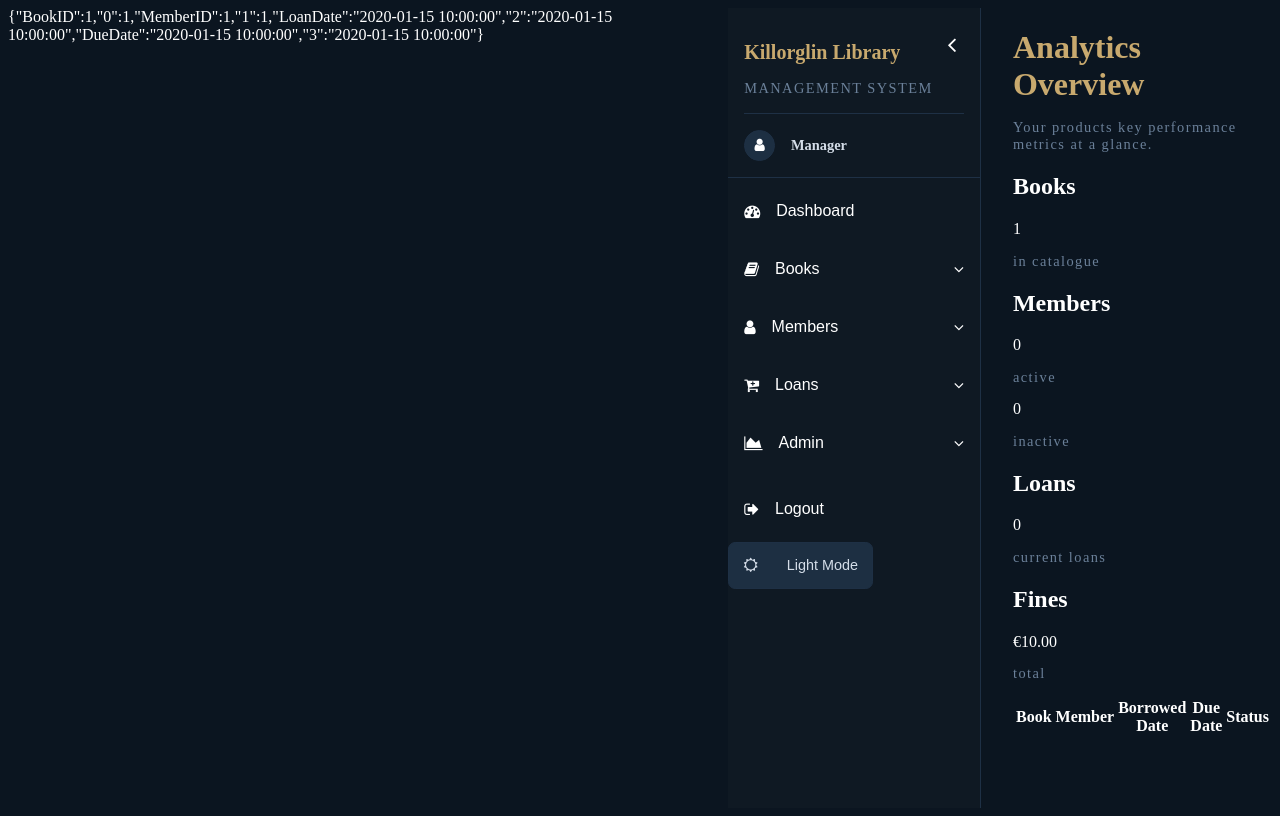
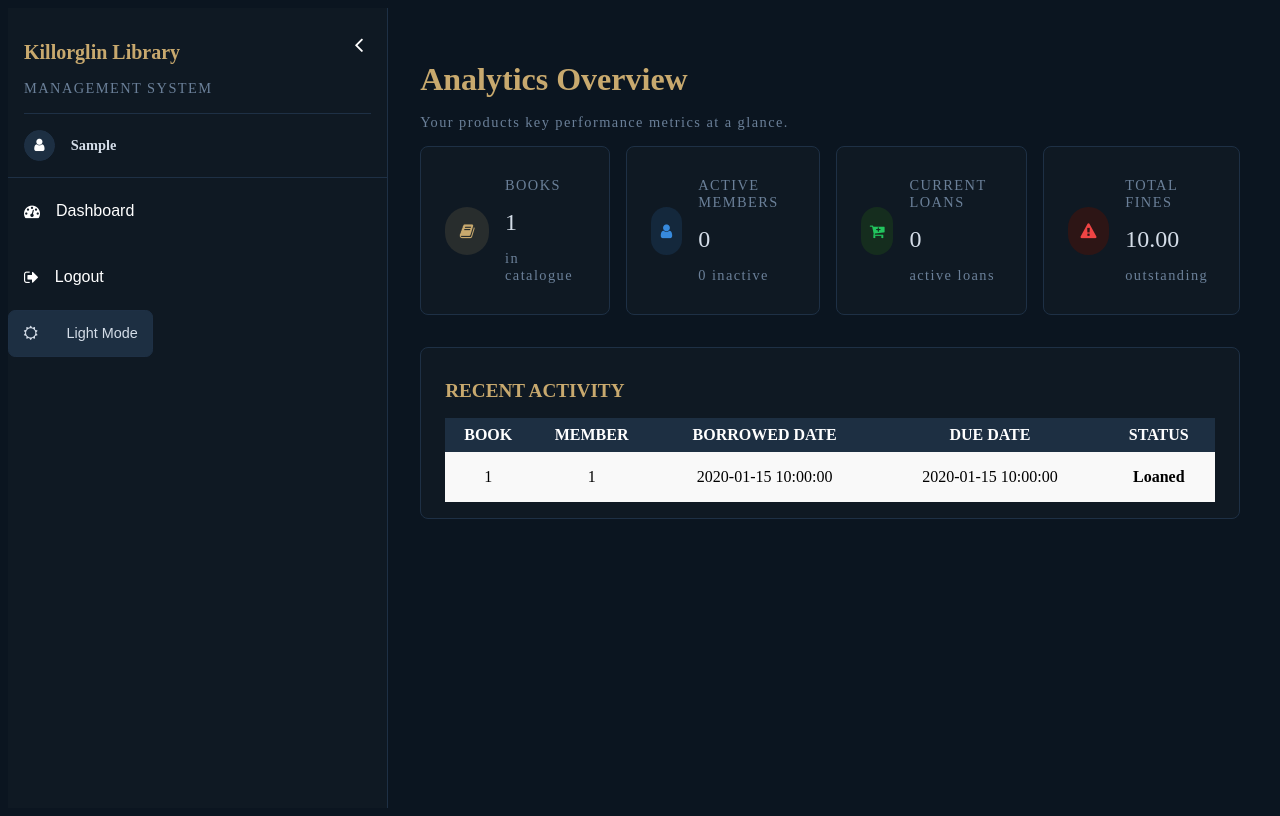
Before and after one commit to dan-1379/LibrarySYS-PHP, a PHP site: page / in a window 1280 px wide. Run offline with PHP 8.4, Linux system fonts and the light colour scheme; the visitor is signed in with stand-in values (Sample User, id 1); tables that the repository leaves empty or names only in its code hold one stand-in row (values such as "Sample post"); lists and menus that the app fills with data are empty.

Commit message:
Updates
Removed graph from dashboard, added styling.

Completed user authentication with passwords in a database. A users table will be required with pre-populated data.

```diff
--- a/addBook.php
+++ b/addBook.php
@@ -35,6 +35,7 @@
 <body>
     <?php include_once("inc/navMenu.php"); ?>
 
+    <main class="main">
         <div class="formContainer">
             <h2>Add Book</h2>
             <p>Killorglin Library System</p>
@@ -160,5 +161,6 @@
                 <input type="submit" value="Add Book" name="submitBookDetails">
             </form>
         </div>
+    </main>
 </body>
 </html>
--- /dev/null
+++ b/class/AuthenticationValidator.php
@@ -0,0 +1,31 @@
+<?php
+    class AuthenticationValidator {
+        public static function isValidUsername($username) : string {
+            if (empty($username)) {
+                return "Username must be entered.";
+            }
+
+            $pattern = '/^[a-zA-Z]+$/';
+
+            if (!preg_match($pattern, $username)) {
+                return "Username must only be uppercase or lowercase letters.";
+            }
+
+            return "valid";
+        }
+
+        public static function isValidPassword($password) : string {
+            if (empty($password)) {
+                return "Password must be entered.";
+            }
+
+            $pattern = "/^[a-zA-Z0-9!@$]+$/";
+
+            if (!preg_match($pattern, $password)) {
+                return "Password must only be uppercase or lowercase letters.";
+            }
+
+            return "valid";
+        }
+    }
+?>
--- a/class/FineRepository.php
+++ b/class/FineRepository.php
@@ -152,6 +152,10 @@
                 $dueDate = new DateTime($row['DueDate']);
                 $today = new DateTime();
 
+                if ($today <= $dueDate) {
+                    return 0;
+                }
+
                 // https://www.php.net/manual/en/datetime.diff.php
                 return (int) $today->diff($dueDate)->days;
 
--- a/class/LoanRepository.php
+++ b/class/LoanRepository.php
@@ -245,47 +245,14 @@
             }
         }
 
-        public function getLoanTotalByMonth() : array {
-            try {
-                $sql = "SELECT MONTH(LoanDate) AS loanMonth,
-                        COUNT(*) AS totalLoan
-                        FROM Loans
-                        WHERE YEAR(LoanDate) = YEAR(CURDATE())
-                        GROUP BY MONTH(LoanDate)
-                        ORDER BY loanMonth ASC";
-
-                $stmt = $this->pdo->prepare($sql);
-                $stmt->execute();
-
-                $rows = $stmt->fetchAll(PDO::FETCH_ASSOC);
-                $loans = [];
-
-                foreach($rows as $row) {
-                    echo json_encode($row);
-
-                    // https://www.w3schools.com/php/func_date_mktime.asp
-                    $timestamp = mktime(0, 0, 0, $row['loanMonth'], 1, date('Y')) * 1000;
-
-                     echo date('Y-m-d', $timestamp / 1000) . "<br>";
-
-                    $loans[] = array(
-                        "x" => $timestamp,
-                        "y" => (int)$row['totalLoan']
-                    );
-                }
-
-                return $loans;
-            } catch(Exception $e) {
-                throw $e;
-            }
-        }
-
         public function getRecentLoans() : array {
-            $sql = "SELECT b.BookID, m.MemberID, l.LoanDate, l.DueDate
+            $sql = "SELECT b.BookID, m.MemberID, l.LoanDate, l.DueDate, li.ReturnDate
                     FROM Loans l
                     JOIN LoanItems li ON l.LoanID = li.LoanID
                     JOIN Books b ON li.BookID = b.BookID
-                    JOIN Members m ON l.MemberID = m.MemberID";
+                    JOIN Members m ON l.MemberID = m.MemberID
+                    ORDER BY l.LoanDate DESC
+                    LIMIT 5";
 
             $stmt = $this->pdo->prepare($sql);
             $stmt->execute();
@@ -294,12 +261,12 @@
             $loans = [];
 
             foreach($rows as $row) {
-                echo json_encode($row);
                 $loans[] = array(
                     "book" => $row["BookID"],
                     "member" => $row["MemberID"],
                     "loanDate" => $row["LoanDate"],
-                    "dueDate" => $row["DueDate"]
+                    "dueDate" => $row["DueDate"],
+                    "returnDate" => $row["ReturnDate"]
                 );
             }
 
--- a/config/config.php
+++ b/config/config.php
@@ -1,4 +1,6 @@
 <?php
+    session_start();
+
     // Configuration files required
     require_once("db.php");
 
@@ -12,18 +14,27 @@
     require_once("class/MemberRepository.php");
     require_once("class/FineRepository.php");
     require_once("class/LoanRepository.php");
+    require_once("class/AuthenticationRepository.php");
 
     require_once("class/LibraryService.php");
 
     require_once("class/BookValidator.php");
     require_once("class/MemberValidator.php");
+    require_once("class/AuthenticationValidator.php");
 
-    session_start();
-    $_SESSION['username'] = "manager"; // librarian, reception, manager are valid users
+    $publicPage = ['login.php'];
+
+    $currentPage = basename($_SERVER['PHP_SELF']);
+    // full path of file being run stripped by basename down to file name
+
+    if (!in_array($currentPage, $publicPage) && !isset($_SESSION['username'])) {
+        header("Location: login.php");
+        exit();
+    }
 
     function validateRoleForPage(array $validRole) {
         if (!in_array($_SESSION['username'], $validRole)) {
-            header("Location:index.php");
+            header("Location: index.php");
             exit();
         }
     }
@@ -36,6 +47,7 @@
     $memberRepository = new MemberRepository($pdo);
     $loanRepository = new LoanRepository($pdo);
     $fineRepository = new FineRepository($pdo);
+    $authRepository = new AuthenticationRepository($pdo);
 
-    $libraryService = new LibraryService($bookRepository,$memberRepository, $loanRepository, $fineRepository);
+    $libraryService = new LibraryService($bookRepository,$memberRepository, $loanRepository, $fineRepository, $authRepository);
 ?>
--- a/config/db.php
+++ b/config/db.php
@@ -1,5 +1,5 @@
 <?php
-    $pdo = new PDO('mysql:host=localhost;dbname=LibrarySYS;charset=utf8', 'root', '');
-    // $pdo = new PDO('mysql:host=127.0.0.1;dbname=LibrarySYS;charset=utf8', 'root', '');
+    // $pdo = new PDO('mysql:host=localhost;dbname=LibrarySYS;charset=utf8', 'root', '');
+    $pdo = new PDO('mysql:host=127.0.0.1;dbname=LibrarySYS;charset=utf8', 'root', '');
     $pdo->setAttribute(PDO::ATTR_ERRMODE, PDO::ERRMODE_EXCEPTION);
 ?>
--- a/inc/navMenu.php
+++ b/inc/navMenu.php
@@ -8,6 +8,13 @@
  * Accessed: 09/03/26
  * Modified: No modifications made. Using icons.
 -->
+
+<?php
+    if (!isset($_SESSION['username'])) {
+        header("Location: login.php");
+        exit();
+    }
+?>
 
 <!DOCTYPE html>
 <html lang="en">
@@ -121,7 +128,7 @@
             <div class="divider"></div>
 
             <div class="menuItem">
-                <button>
+                <button onclick="logout" id="logoutButton">
                     <div class="menuItem-name">
                         <i class="fa fa-sign-out"></i>
                         <span>Logout</span>
@@ -139,5 +146,13 @@
     </aside>
 
     <script src="public/js/script.js" defer></script>
+
+    <script>
+        const logout = document.getElementById("logoutButton");
+
+        logout.addEventListener("click", function() {
+            window.location.href = "logout.php";
+        })
+    </script>
 </body>
 </html>
--- a/index.php
+++ b/index.php
@@ -1,4 +1,7 @@
 <?php
+    ini_set('display_errors', 1);
+    error_reporting(E_ALL);
+
     require_once("config/config.php");
     $totalBooks = $libraryService->getTotalBooks();
 
@@ -19,6 +22,7 @@
     <meta name="viewport" content="width=device-width, initial-scale=1.0">
     <title>Document</title>
     <link rel="stylesheet" href="style.css">
+    <link rel="stylesheet" href="https://cdnjs.cloudflare.com/ajax/libs/font-awesome/4.7.0/css/font-awesome.min.css">
 </head>
 <body>
     <?php include_once("inc/navMenu.php"); ?>
@@ -28,40 +32,58 @@
         <p>Your products key performance metrics at a glance.</p>
 
         <div class="dataContainer">
-            <div class="chartContainer">
-
-            </div>
-
             <div class="totalsContainer">
                 <div class="totalInfo">
-                    <h2>Books</h2>
-                    <span><?php echo $totalBooks; ?></span>
-                    <p>in catalogue</p>
+                    <div class="totalInfoBookIcon">
+                        <i class="fa fa-book"></i>
+                    </div>
+
+                    <div class="totalInfoBody">
+                        <p class="totalInfoTitle">Books</p>
+                        <span class="totalInfoValue"><?php echo $totalBooks; ?></span>
+                        <p class="totalInfoSubHeading">in catalogue</p>
+                    </div>
                 </div>
 
                 <div class="totalInfo">
-                    <h2>Members</h2>
-                    <span><?php echo $totalActiveMembers; ?></span>
-                    <p>active</p>
+                    <div class="totalInfoMemberIcon">
+                        <i class="fa fa-user"></i>
+                    </div>
 
-                    <span><?php echo $totalInactiveMembers; ?></span>
-                    <p>inactive</p>
+                    <div class="totalInfoBody">
+                        <p class="totalInfoTitle">Active Members</p>
+                        <span class="totalInfoValue"><?php echo $totalActiveMembers; ?></span>
+                        <p class="totalInfoSubHeading"><?php echo $totalInactiveMembers; ?> inactive</p>
+                    </div>
                 </div>
 
                 <div class="totalInfo">
-                    <h2>Loans</h2>
-                    <span><?php echo $totalLoans; ?></span>
-                    <p>current loans</p>
+                    <div class="totalInfoLoanIcon">
+                        <i class="fa fa-cart-plus"></i>
+                    </div>
+
+                    <div class="totalInfoBody">
+                        <p class="totalInfoTitle">Current Loans</p>
+                        <span class="totalInfoValue"><?php echo $totalLoans; ?></span>
+                        <p class="totalInfoSubHeading">active loans</p>
+                    </div>
                 </div>
 
                 <div class="totalInfo">
-                    <h2>Fines</h2>
-                    <span><?php echo "€" . $totalFines; ?></span>
-                    <p>total</p>
+                    <div class="totalInfoFineIcon">
+                        <i class="fa fa-exclamation-triangle"></i>
+                    </div>
+
+                    <div class="totalInfoBody">
+                        <p class="totalInfoTitle">Total Fines</p>
+                        <span class="totalInfoValue"><?php echo $totalFines; ?></span>
+                        <p class="totalInfoSubHeading">outstanding</p>
+                    </div>
                 </div>
             </div>
 
             <div class="recentsContainer">
+                <h2>Recent Activity</h2>
                 <table>
                     <tr>
                         <th>Book</th>
@@ -72,7 +94,13 @@
                     </tr>
 
                     <?php foreach($recentLoans as $recent) : ?>
-                        <td><?php  ?></td>
+                        <tr>
+                            <td><?php echo $recent['book'] ?></td>
+                            <td><?php echo $recent['member'] ?></td>
+                            <td><?php echo $recent['loanDate'] ?></td>
+                            <td><?php echo $recent['dueDate'] ?></td>
+                            <td><?php echo empty($recent['ReturnDate']) ? 'Loaned' : 'Returned' ?></td>
+                        </tr>
                     <?php endforeach; ?>
 
                 </table>
--- /dev/null
+++ b/logout.php
@@ -0,0 +1,6 @@
+<?php
+    session_destroy();
+    $_SESSION = [];
+    header("Location: login.php");
+    exit();
+?>
--- a/memberCRUD.php
+++ b/memberCRUD.php
@@ -75,7 +75,7 @@
 <body>
     <?php include_once("inc/navMenu.php"); ?>
 
-    <main class="memberMain">
+    <main class="main">
         <div class="memberAddSearch">
             <div class="addMember">
                 <button onclick="openAddMenu()"><i class="fa fa-plus"></i>Add Member</button>
--- a/public/css/style.css
+++ b/public/css/style.css
@@ -63,13 +63,20 @@ body {
 }
 
 /*
+    LOGIN PAGE
+*/
+
+.login {
+    margin: auto;
+}
+
+/*
     NAVIGATION MENU
 */
 aside {
     width: 30%;
     background: var(--aside-background-color);
     border-right: 1px solid var(--aside-border-color);
-    margin-right: 2em;
     transition: 0.8s ease;
 }
 
@@ -267,6 +274,12 @@ nav a:hover {
     DASHBOARD MAIN MENU
 */
 
+.main {
+    flex: 1;
+    min-width: 0;
+    padding: 2em;
+}
+
 .main h1 {
     font-family: 'Playfair Display', serif;
     color: var(--heading-font-color);
@@ -279,9 +292,187 @@ nav a:hover {
     letter-spacing: 0.10em;
 }
 
+.dataContainer {
+    display: flex;
+    flex-direction: column;
+    gap: 2em;
+}
+
+.chartContainer {
+    background-color: var(--aside-background-color);
+    border: 1px solid var(--aside-border-color);
+    border-radius: 0.5em;
+    aspect-ratio: 16 / 6;
+    width: 100%;
+    height: 300px;
+}
+
+#chart_div {
+    width: 100%;
+    height: 300px;
+}
+
+.totalsContainer {
+    display: grid;
+    grid-template-columns: repeat(4, 1fr);
+    gap: 1em;
+}
+
+@media screen and (max-width: 1100px) {
+    .totalsContainer {
+        grid-template-columns: repeat(2, 1fr);
+    }
+}
+
+@media screen and (max-width: 550px) {
+    .totalsContainer {
+        grid-template-columns: repeat(1, 1fr);
+    }
+}
+
+.totalInfo {
+    background-color: var(--aside-background-color);
+    border: 1px solid var(--aside-border-color);
+    border-radius: 0.5em;
+    padding: 1em 1.5em;
+    display: flex;
+    align-items: center;
+    gap: 1em;
+}
+
+.totalInfoBookIcon,
+.totalInfoMemberIcon,
+.totalInfoLoanIcon,
+.totalInfoFineIcon {
+    width: 3em;
+    height: 3em;
+    border-radius: 2em;
+    display: flex;
+    justify-content: center;
+    align-items: center;
+}
+
+.totalInfoBookIcon {
+    background-color: #c8a96e22;
+    color: var(--heading-font-color);
+}
+
+.totalInfoMemberIcon {
+    background-color: #378add22;
+    color: #378add;
+}
+
+.totalInfoLoanIcon {
+    background-color: var(--success-msg-bg);
+    color: var(--success-msg-text);
+}
+
+.totalInfoFineIcon {
+    background-color: var(--error-message-bg);
+    color: var(--error-msg-text);
+}
+
+.totalInfoTitle {
+    font-size: 2em;
+    color: var(--secondary-heading-color);
+    text-transform: uppercase;
+    letter-spacing: 0.10;
+}
+
+.totalInfoValue {
+    font-size: 1.5em;
+    color: var(--nav-elements-color);
+}
+
+.totalInfoSubHeading {
+    font-size: 1em;
+    color: var(--secondary-heading-color);
+}
+
+.recentsContainer {
+    background-color: var(--aside-background-color);
+    border: 1px solid var(--aside-border-color);
+    border-radius: 0.5em;
+    padding: 1em 1.5em;
+}
+
+.recentsContainer h2 {
+    color: var(--heading-font-color);
+    font-size: 1.2em;
+    text-transform: uppercase;
+    letter-spacing: 0.10;
+}
+
+.recentsContainer table {
+    background-color: var(--nav-elements-hover);
+}
+
+.recentsContainer table  {
+    color: var(--table-text-color);
+    border-collapse: collapse;
+    background-color: var(--table-bg-color);
+    width: 100%;
+    height: fit-content;
+    height: 100%;
+    overflow: scroll;
+    margin-right: 2em;
+}
+
+.recentsContainer th {
+    background-color: var(--nav-elements-hover);
+    color: var(--table-header-text);
+    text-align: center;
+    padding: 0.5em;
+    text-transform: uppercase;
+    font-size: 1em;
+}
+
+.recentsContainer td {
+    padding: 1em;
+    border-bottom: 1px solid var(--light-border-color);
+    text-align: center;
+}
+
+.recentsContainer tr:nth-child(even) {
+    background-color: var(--table-even-color);
+}
+
+.recentsContainer tr:hover {
+    background-color: var(--lightGrey-border-color);
+    transition: background-color 0.3s ease;
+}
+
+.recentsContainer td:last-child {
+    font-weight: bold;
+}
+
+@media screen and (max-width: 1090px) {
+    .recentsContainer th:nth-child(5),
+    .recentsContainer td:nth-child(5) {
+        display: none;
+    }
+}
+
+@media screen and (max-width: 850px) {
+    .recentsContainer th:nth-child(3),
+    .recentsContainer td:nth-child(3) {
+        display: none;
+    }
+}
+
+@media screen and (max-width: 550px) {
+    .viewBookTable th:nth-child(1), .viewBookTable td:nth-child(1){
+        display: none;
+    }
+}
+
 /*
     VIEW BOOK
 */
+
+.viewBookTable {
+    margin-left: 2em;
+}
 
 .viewBookTable, .memberCrudTable {
     color: var(--table-text-color);
@@ -357,12 +548,12 @@ nav a:hover {
     margin-right: 2em;
 }
 
-.formContainer h2, .formContainerMemberHeader h2, .formContainerBook h2, .loanSummaryContainer h2{
+.formContainer h2, .formContainerMemberHeader h2, .formContainerBook h2, .loanSummaryContainer h2, .login h2{
     color: var(--heading-font-color);
     margin-bottom: 0.25em;
 }
 
-.formContainer p {
+.formContainer p, .login p {
     font-size: 0.9rem;
     color: var(--secondary-heading-color);
     letter-spacing: 0.10em;
--- a/public/js/script.js
+++ b/public/js/script.js
@@ -3,6 +3,19 @@
  * - TOGGLE ASIDE
  * - TOGGLE LIGHT MODE
  */
+
+document.addEventListener("DOMContentLoaded", () => {
+    const savedColorMode = localStorage.getItem("colorMode");
+    const savedAsideMenuOption = localStorage.getItem("asideMenuOption");
+
+    if (savedColorMode === "light") {
+        toggleLightMode();
+    }
+
+    if (savedAsideMenuOption === "collapsed") {
+        toggleAside();
+    }
+})
 
 // https://www.w3schools.com/jsref/prop_element_classlist.asp
 function toggleMenu(button) {
@@ -45,19 +58,6 @@ function toggleLightMode() {
 
     localStorage.setItem('colorMode', document.documentElement.classList.contains('light') ? 'light' : 'dark');
 }
-
-document.addEventListener("DOMContentLoaded", () => {
-    const savedColorMode = localStorage.getItem("colorMode");
-    const savedAsideMenuOption = localStorage.getItem("asideMenuOption");
-
-    if (savedColorMode === "light") {
-        toggleLightMode();
-    }
-
-    if (savedAsideMenuOption === "collapsed") {
-        toggleAside();
-    }
-})
 
 /**
  * ELEMENTS FOR MEMBERS MODULE
```
Also changed, not shown: Class/LibraryService.php (+37 -5 lines), class/AuthenticationRepository.php (added, +57 -0 lines), inc/chart.php (deleted, +0 -52 lines), login.php (added, +68 -0 lines). Lines whose indentation alone changed are shown as unchanged.
